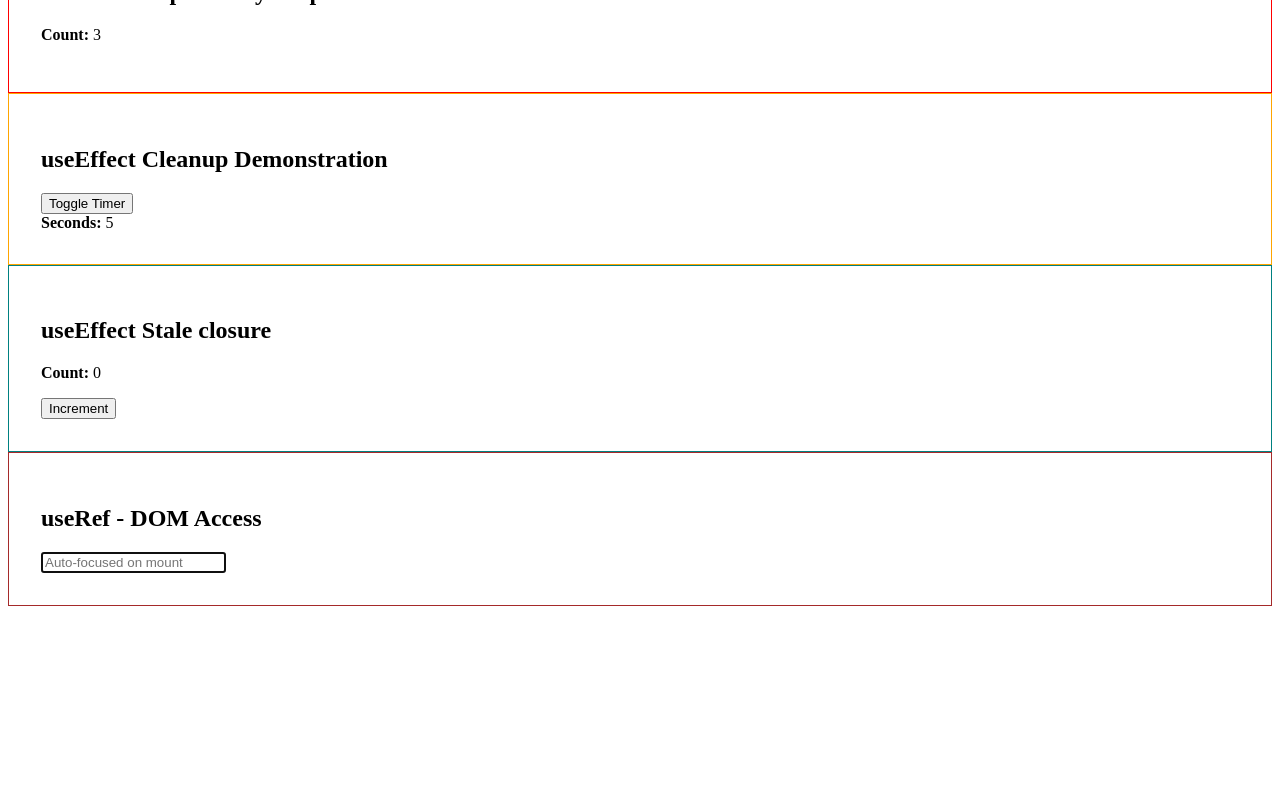
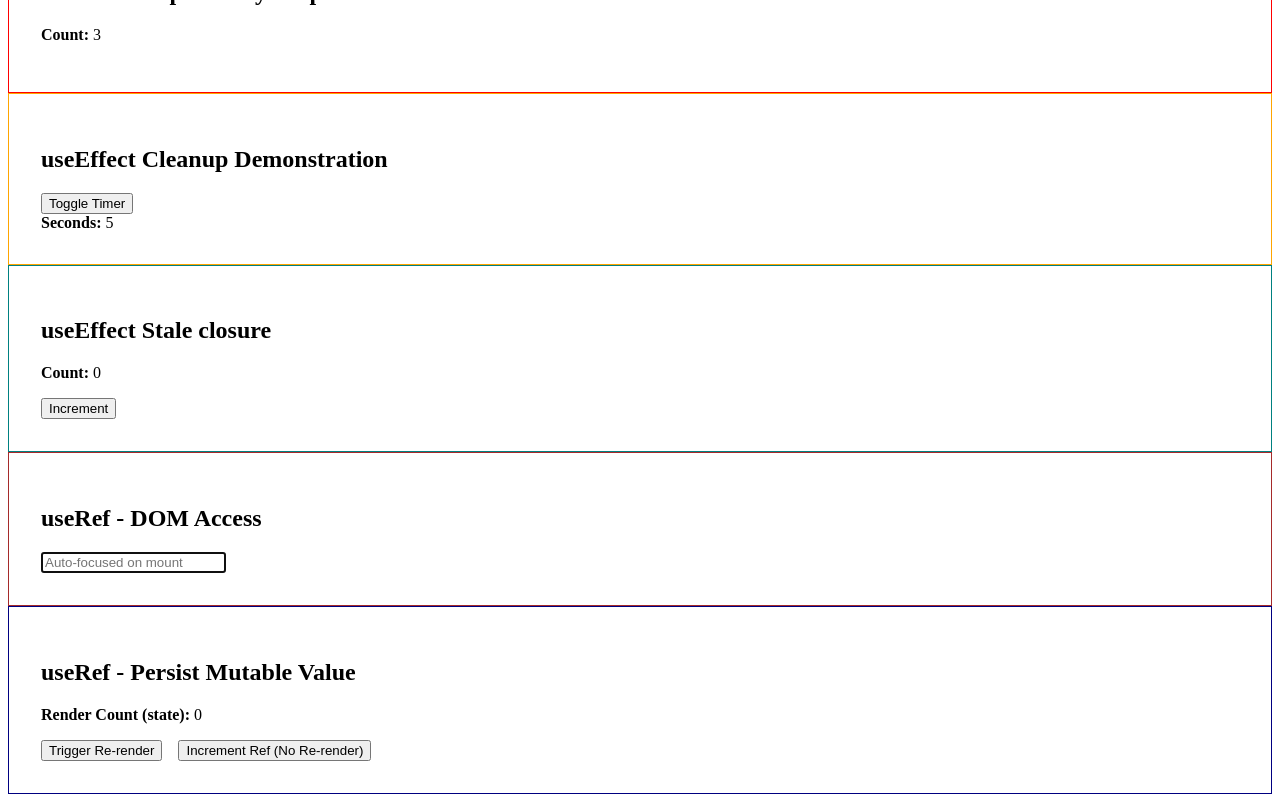
Before and after one commit to sidram403/react-deep-mastery, a React (Vite) app in the folder 01-core-react/: page / in a window 1280 px wide. Shown: the part 1166-1966 px from the top of the page. Before the commit the page ends 1780 px from the top, so only its background shows below. Built offline with nearby package versions, Linux system fonts and the light colour scheme.

Commit message:
feat: demonstrate useRef for persistent mutable value without re-render

```diff
--- a/01-core-react/src/App.tsx
+++ b/01-core-react/src/App.tsx
@@ -8,6 +8,7 @@ import { UseEffectDependencyTrap } from "./features/useeffect/useeffect-dependen
 import { UseEffectCleanup } from "./features/useeffect/useeffect-clenup";
 import { UseEffectStaleClosure } from "./features/useeffect/useeffect-stale-clousre";
 import { UseRefDomAccess } from "./features/useRef/useref-dom-access";
+import { UseRefPersistValue } from "./features/useRef/usref-persist-value";
 
 /**
  * Application root
@@ -29,6 +30,7 @@ function App(): React.ReactElement {
       <UseEffectCleanup />
       <UseEffectStaleClosure />
       <UseRefDomAccess />
+      <UseRefPersistValue />
     </main>
   );
 }
--- /dev/null
+++ b/01-core-react/src/features/useRef/usref-persist-value/Parent.tsx
@@ -0,0 +1,49 @@
+import React, { useRef, useState } from "react";
+
+/**
+ * useRef - Persist Value Demonstration
+ *
+ * Demonstrates:
+ * - useRef can store mutable value
+ * - updating ref.current does NOT trigger re-render
+ *
+ * Model:
+ * - State -> triggers re-render
+ * - Ref -> does NOT trigger re-render
+ */
+function Parent(): React.ReactElement {
+  const [renderCount, setRenderCount] = useState<number>(0);
+
+  /**
+   * Mutable container.
+   * This value persists between renders.
+   */
+  const mutableCounterRef = useRef<number>(0);
+
+  console.log("Component Rendered");
+
+  const incrementRef = (): void => {
+    mutableCounterRef.current += 1;
+    console.log("Ref Value:", mutableCounterRef.current);
+  };
+
+  return (
+    <section style={{ padding: "2rem", border: "1px solid navy" }}>
+      <h2>useRef - Persist Mutable Value</h2>
+
+      <p>
+        <strong>Render Count (state):</strong> {renderCount}
+      </p>
+
+      <button onClick={() => setRenderCount((prev) => prev + 1)}>
+        Trigger Re-render
+      </button>
+
+      <button onClick={incrementRef} style={{ marginLeft: "1rem" }}>
+        Increment Ref (No Re-render)
+      </button>
+    </section>
+  );
+}
+
+export default Parent;
--- /dev/null
+++ b/01-core-react/src/features/useRef/usref-persist-value/index.ts
@@ -0,0 +1 @@
+export { default as UseRefPersistValue } from "./Parent";
```
